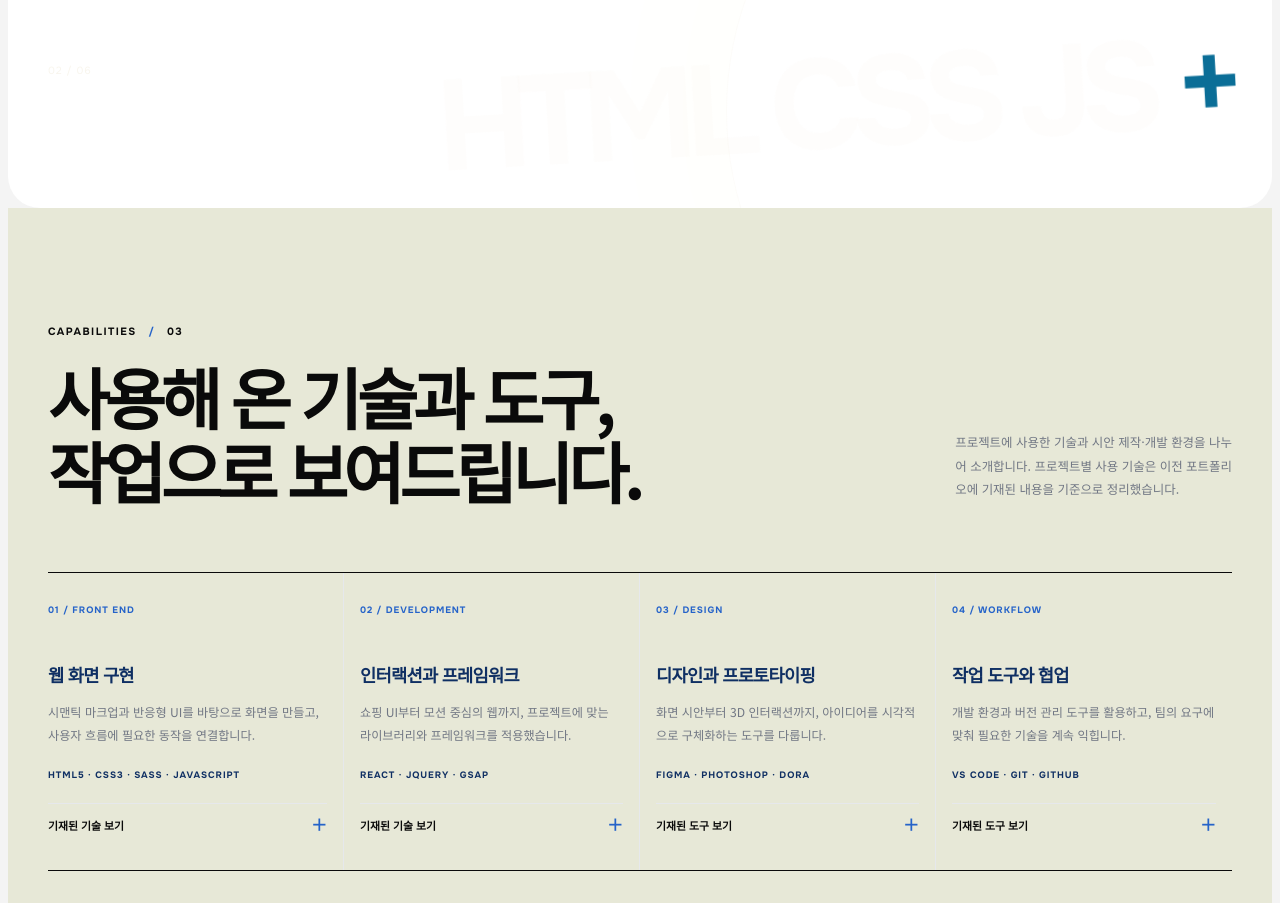
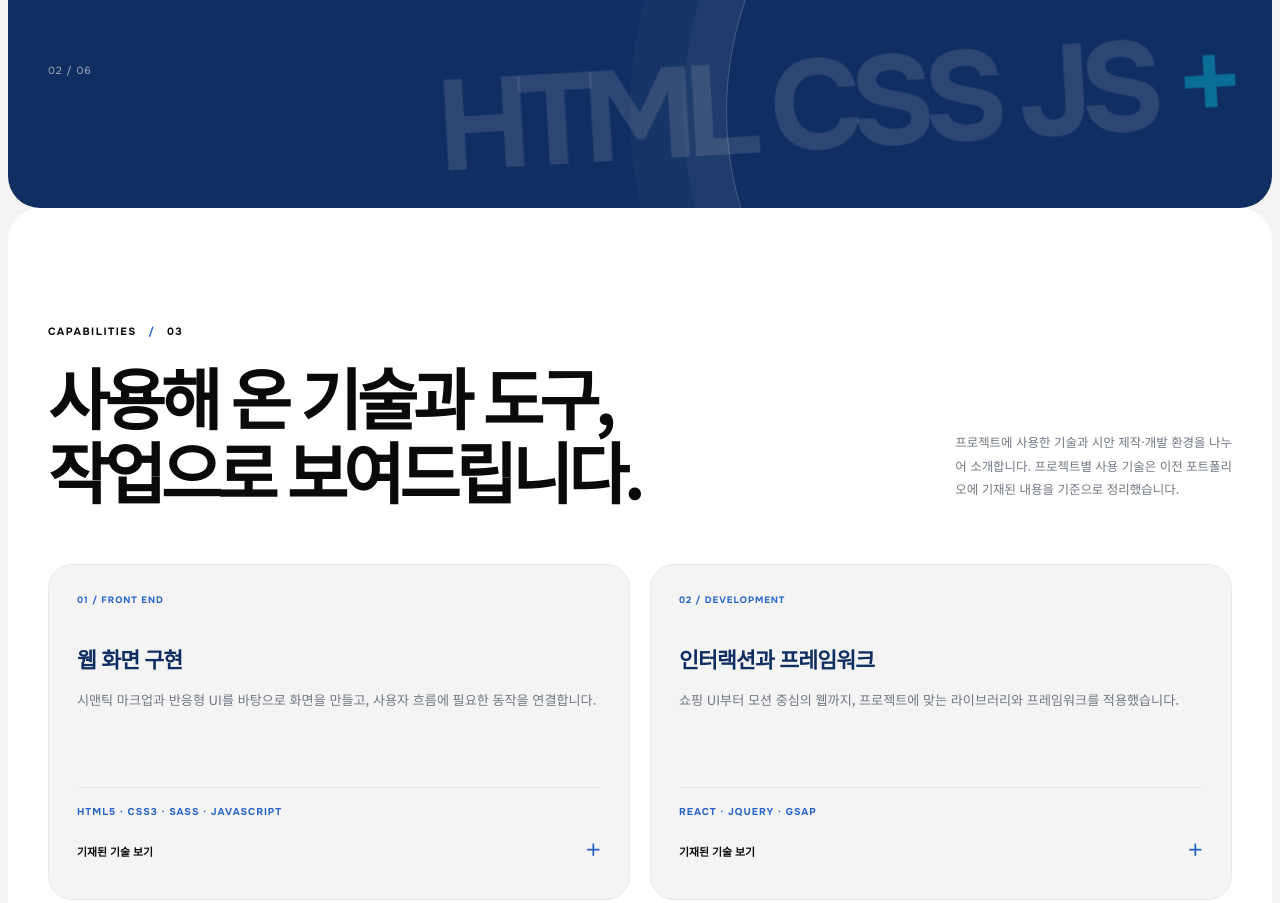
Before and after one commit to gogoringhye/ex, a plain HTML site: page index.html in a window 1280 px wide. Shown: the part 4919-5822 px from the top of the page. Drawn offline with Linux system fonts and the light colour scheme.

Commit message:
Update style.css

```diff
--- a/style.css
+++ b/style.css
@@ -94,11 +94,11 @@ html.is-loading { overflow: hidden; }
 .loader__brand span:first-child { color: var(--orange); font-size: 2rem; letter-spacing: -0.1em; }
 .loader__headline { margin: clamp(1.5rem, 5vh, 4.5rem) 0; color: var(--paper-light); font-family: var(--sans); font-size: clamp(3rem, 8.5vw, 8rem); font-weight: 700; line-height: 0.85; letter-spacing: -0.09em; }
 .loader__headline em { color: var(--lime); font-style: normal; }
-.loader__track { width: min(100%, 32rem); height: 3px; overflow: hidden; background: rgba(244, 240, 228, 0.24); }
-.loader__track span { display: block; width: 28%; height: 100%; background: var(--orange); animation: loader-sweep 1.1s var(--ease-out) infinite alternate; }
+.loader__track { width: min(100%, 32rem); height: 4px; overflow: hidden; background: rgba(255, 255, 255, 0.22); }
+.loader__track span { display: block; width: 100%; height: 100%; background: var(--orange); transform: scaleX(0); transform-origin: left; transition: transform 100ms linear, background-color 300ms ease; }
+.loader.is-ready .loader__track span { background: var(--lime); }
 .loader__footer { display: flex; width: min(100%, 32rem); justify-content: space-between; gap: 1rem; margin-top: 0.8rem; color: rgba(244, 240, 228, 0.7); font-family: var(--sans); font-size: 0.56rem; font-weight: 700; letter-spacing: 0.12em; }
 .loader.is-exiting { pointer-events: none; animation: loader-exit 850ms var(--ease-out) forwards; }
-@keyframes loader-sweep { from { transform: translateX(-105%); } to { transform: translateX(370%); } }
 @keyframes loader-exit { to { transform: translateY(-100%); } }
 .site-header {
   position: sticky;
@@ -769,7 +769,7 @@ html.is-loading { overflow: hidden; }
   .work-card.reveal, .skill-card.reveal { transition-delay: 0ms; }
   .hero::before, .work-card__image, .about__graphic { animation: none !important; }
   .standard-row::after { transition: none; transform: scaleX(1); }
-  .loader__track span { animation: none; transform: translateX(0); }
+  .loader__track span { transition: none; }
   .loader.is-exiting { animation: none; opacity: 0; }
 }
 
@@ -951,7 +951,8 @@ main {
 
 .about.section-shell {
   border-radius: 2rem;
-  background: #fff;
+  background: var(--forest);
+  color: #fff;
 }
 .skill-card, .standard-row, .maintenance-step { border-color: var(--line); }
 .skill-card__details { border-color: var(--line); }
@@ -1019,3 +1020,53 @@ main {
   .js .loader { padding-block: 24px; }
   .loader__headline { margin-block: 1.25rem; font-size: clamp(2.5rem, 8vh, 5rem); }
 }
+
+.skills {
+  padding-block: clamp(5rem, 9vw, 8rem);
+  border-radius: 2rem;
+  background: #fff;
+}
+
+.skills__grid {
+  grid-template-columns: repeat(2, minmax(0, 1fr));
+  gap: 1.25rem;
+  margin-top: 3.5rem;
+  border: 0;
+}
+
+.skills .skill-card {
+  display: flex;
+  min-height: 21rem;
+  flex-direction: column;
+  padding: 1.75rem;
+  border: 1px solid var(--line);
+  border-radius: 1.5rem;
+  background: var(--paper);
+  transition: transform 350ms var(--ease-out), box-shadow 350ms ease;
+}
+
+.skills .skill-card:hover {
+  transform: translateY(-8px);
+  box-shadow: 0 16px 36px rgba(15, 47, 99, 0.1);
+}
+
+.skills .skill-card + .skill-card { padding-left: 1.75rem; }
+.skill-card__index { color: var(--blue); }
+.skills .skill-card h3 { margin: 2rem 0 0.7rem; font-size: 1.35rem; }
+.skills .skill-card p { font-size: 0.82rem; }
+.skills .skill-card__evidence {
+  margin-top: auto;
+  padding-top: 1rem;
+  border-top: 1px solid var(--line);
+  color: var(--blue);
+  font-size: 0.62rem;
+}
+.skills .skill-card__details { margin-top: 0.65rem; border-top: 0; }
+.skills .skill-card__details summary { min-height: 2.5rem; }
+
+@media (max-width: 560px) {
+  .skills__grid { grid-template-columns: 1fr; gap: 1rem; }
+  .skills .skill-card { min-height: 0; padding: 1.5rem; }
+  .skills .skill-card + .skill-card { padding-left: 1.5rem; }
+  .skills .skill-card h3 { margin-top: 1.25rem; }
+}
```
